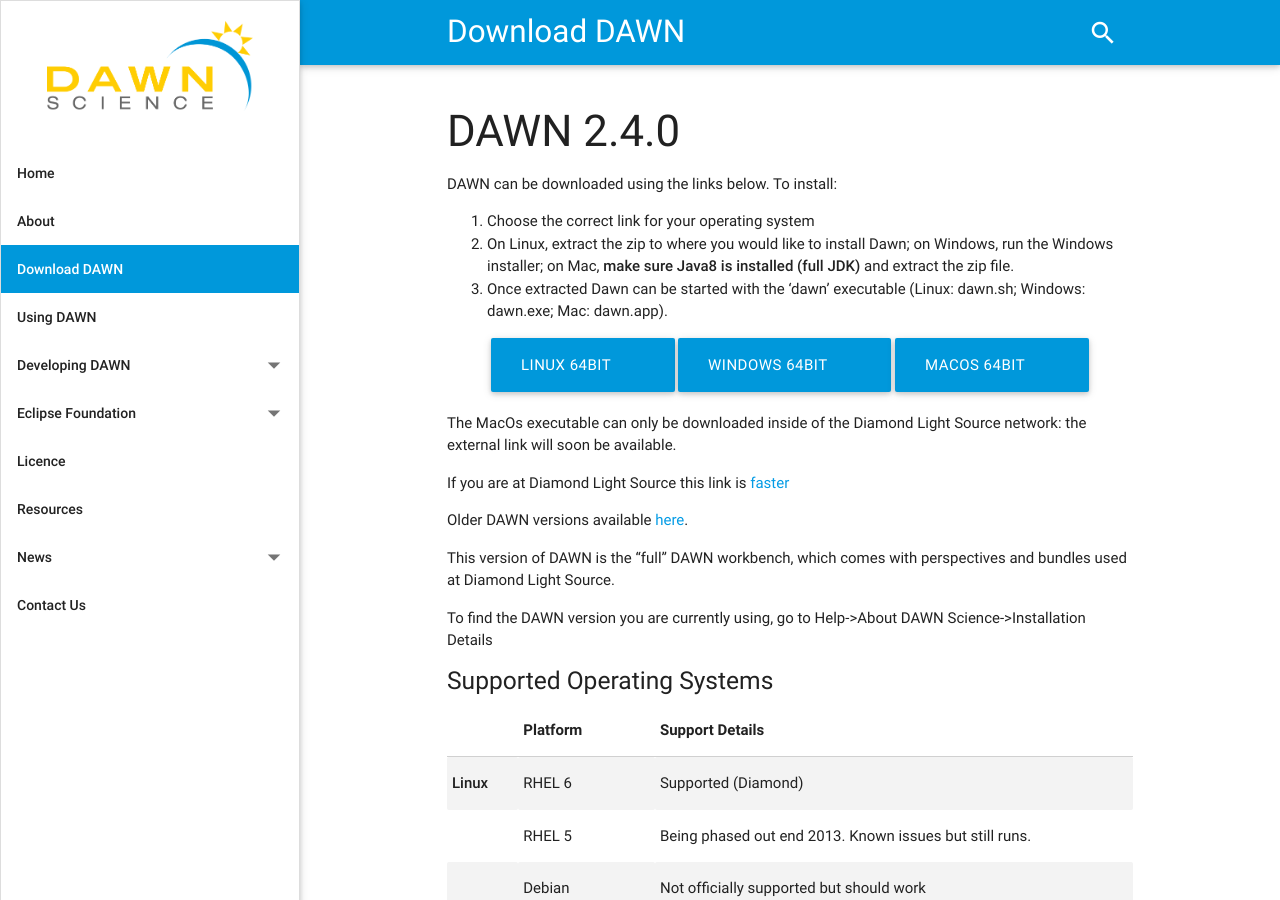
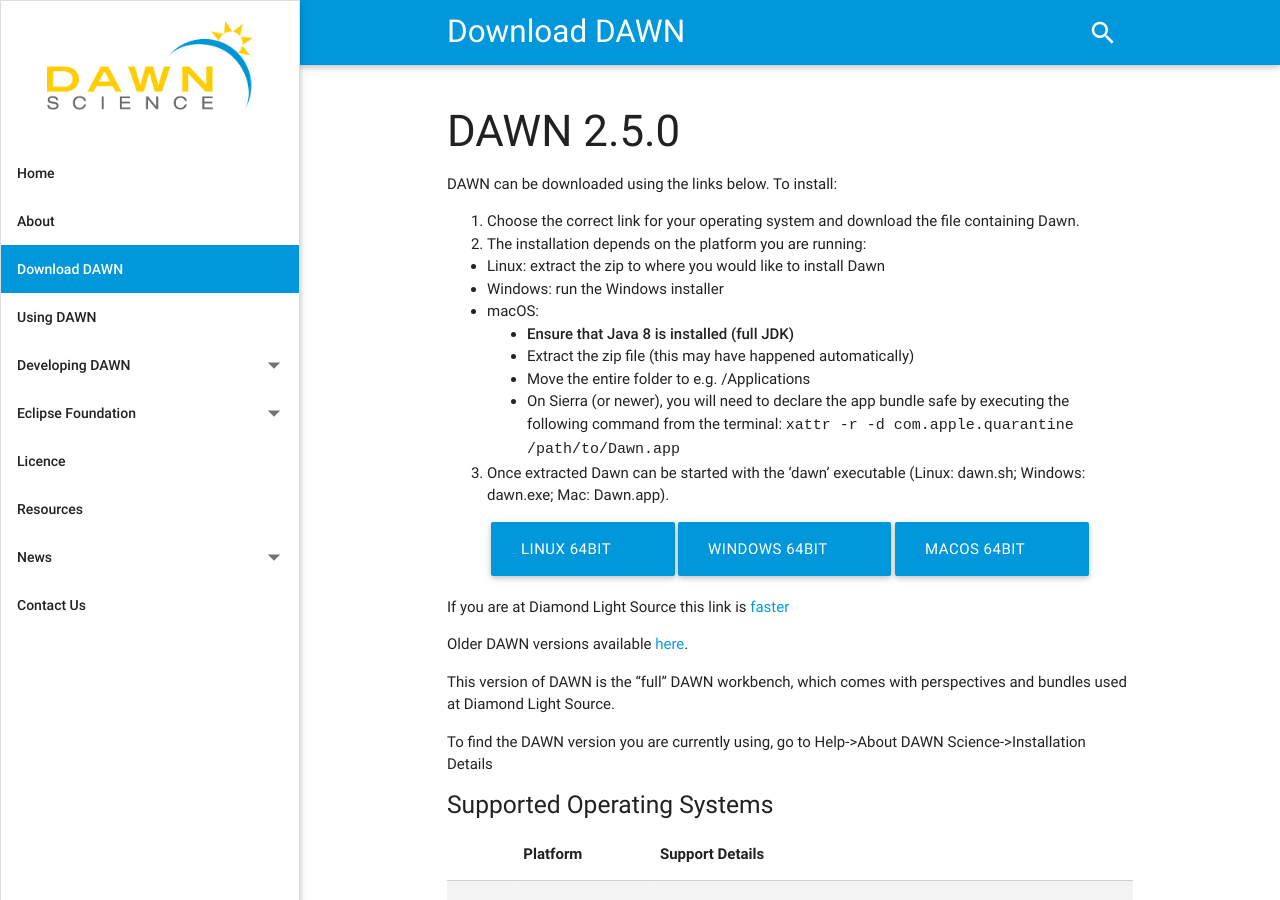
Before and after one commit to DawnScience/dawn-website, a Jekyll site: the page built from _pages/02_download-dawn.md, in a window 1280 px wide and 900 px high. Built offline with Jekyll 4.4.1, drawn with Linux system fonts in a browser that asks for light colours; nearby versions of some CDN libraries.

Commit message:
Update website to DAWN 2.5.0

```diff
--- a/_pages/02_download-dawn.md
+++ b/_pages/02_download-dawn.md
@@ -3,29 +3,35 @@
 title: Download DAWN
 permalink: /downloads/
 ---
-### DAWN 2.4.0
+### DAWN 2.5.0
 
 DAWN can be downloaded using the links below. To install:
 
-1. Choose the correct link for your operating system
-2. On Linux, extract the zip to where you would like to install Dawn; on Windows, run the Windows installer; on Mac, **make sure Java8 is installed (full JDK)** and extract the zip file.
-3. Once extracted Dawn can be started with the 'dawn' executable (Linux: dawn.sh; Windows: dawn.exe; Mac: dawn.app).
+1. Choose the correct link for your operating system and download the file containing Dawn.
+2. The installation depends on the platform you are running:
+    * Linux: extract the zip to where you would like to install Dawn
+    * Windows: run the Windows installer
+    * macOS:
+        1. **Ensure that Java 8 is installed (full JDK)**
+        2. Extract the zip file (this may have happened automatically)
+        3. Move the entire folder to e.g. /Applications
+        4. On Sierra (or newer), you will need to declare the app bundle safe by executing the following command from the terminal:
+             `xattr -r -d com.apple.quarantine /path/to/Dawn.app`
+3. Once extracted Dawn can be started with the 'dawn' executable (Linux: dawn.sh; Windows: dawn.exe; Mac: Dawn.app).
 
 <div class="row center">
-        <a href="http://opengda.org/DawnDiamond/2.4/downloads/builds-release/DawnDiamond-2.4.0.v20170330-0842-linux64.zip" class="btn-large waves-effect">
+        <a href="http://opengda.org/DawnDiamond/2.5/downloads/builds-release/DawnDiamond-2.5.0.v20170612-1332-linux64.zip" class="btn-large waves-effect">
         	Linux 64bit<i class="material-icons right">&#xE2C4;</i>
         </a>
-        <a href="http://opengda.org/DawnDiamond/2.4/downloads/builds-release/DawnDiamond-2.4.0.v20170330-0842-windows64.exe" class="btn-large waves-effect">
+        <a href="http://opengda.org/DawnDiamond/2.5/downloads/builds-release/DawnDiamond-2.5.0.v20170612-1332-windows64.exe" class="btn-large waves-effect">
         	Windows 64bit<i class="material-icons right">&#xE2C4;</i>
         </a>
-        <a href="http://opengda.org/DawnDiamond/2.4/downloads/builds-release/DawnDiamond-2.4.0.v20170330-0842-mac64.zip" class="btn-large waves-effect">
+        <a href="http://opengda.org/DawnDiamond/2.5/downloads/builds-release/DawnDiamond-2.5.0.v20170612-1332-mac64.zip" class="btn-large waves-effect">
         	MacOS 64bit<i class="material-icons right">&#xE2C4;</i>
         </a>
 </div>
 
-The MacOs executable can only be downloaded inside of the Diamond Light Source network: the external link will soon be available.
-
-If you are at Diamond Light Source this link is [faster](http://dawn.diamond.ac.uk/DawnDiamond/2.4/downloads/builds-release/)
+If you are at Diamond Light Source this link is [faster](http://dawn.diamond.ac.uk/DawnDiamond/2.5/downloads/builds-release/)
 
 Older DAWN versions available [here](http://opengda.org/DawnDiamond/).
 
```
Also changed, not shown: _posts/2017-06-14-dawn_2_5_release.md (added, +6 -0 lines).
